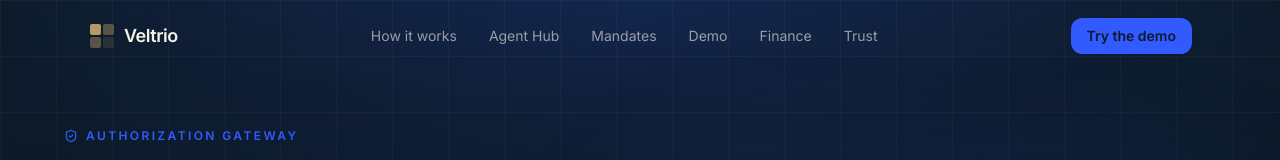
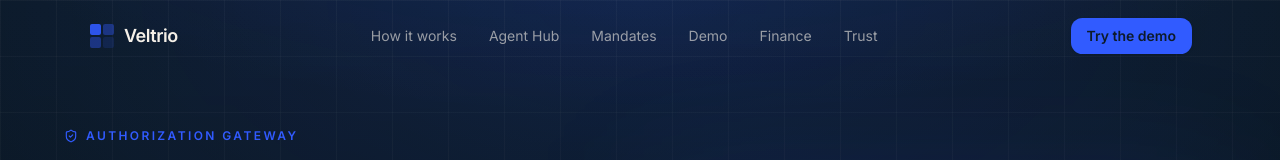
Before and after one commit to Saishashank2425/veltrio, a Next.js app: page / in a window 1280 px wide. Shown: the top 160 px of the page. Built offline with nearby package versions, Linux system fonts and the light colour scheme.

Commit message:
Align navigation accent with brand palette

```diff
--- a/components/layout/Navbar.tsx
+++ b/components/layout/Navbar.tsx
@@ -54,10 +54,10 @@ export function Navbar() {
         >
           <div className="relative w-7 h-7" aria-hidden>
             <svg viewBox="0 0 28 28" fill="none">
-              <rect x="2"  y="2"  width="11" height="11" rx="2" fill="#C9A86A" opacity="0.9" />
-              <rect x="15" y="2"  width="11" height="11" rx="2" fill="#C9A86A" opacity="0.4" />
-              <rect x="2"  y="15" width="11" height="11" rx="2" fill="#C9A86A" opacity="0.4" />
-              <rect x="15" y="15" width="11" height="11" rx="2" fill="#C9A86A" opacity="0.15" />
+              <rect x="2"  y="2"  width="11" height="11" rx="2" fill="#315BFF" opacity="0.9" />
+              <rect x="15" y="2"  width="11" height="11" rx="2" fill="#315BFF" opacity="0.4" />
+              <rect x="2"  y="15" width="11" height="11" rx="2" fill="#315BFF" opacity="0.4" />
+              <rect x="15" y="15" width="11" height="11" rx="2" fill="#315BFF" opacity="0.15" />
             </svg>
           </div>
           <span className="text-ivory font-semibold text-lg tracking-tight group-hover:text-gold transition-colors">
```
